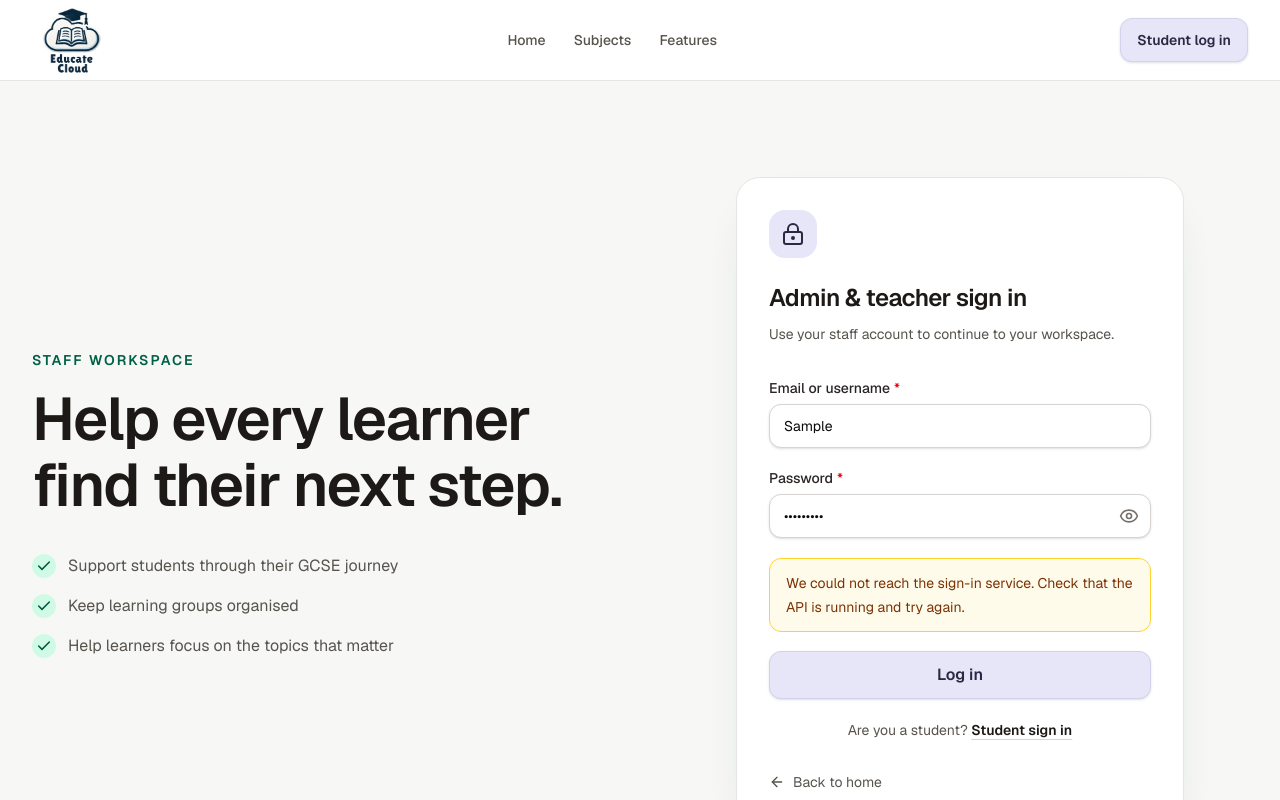
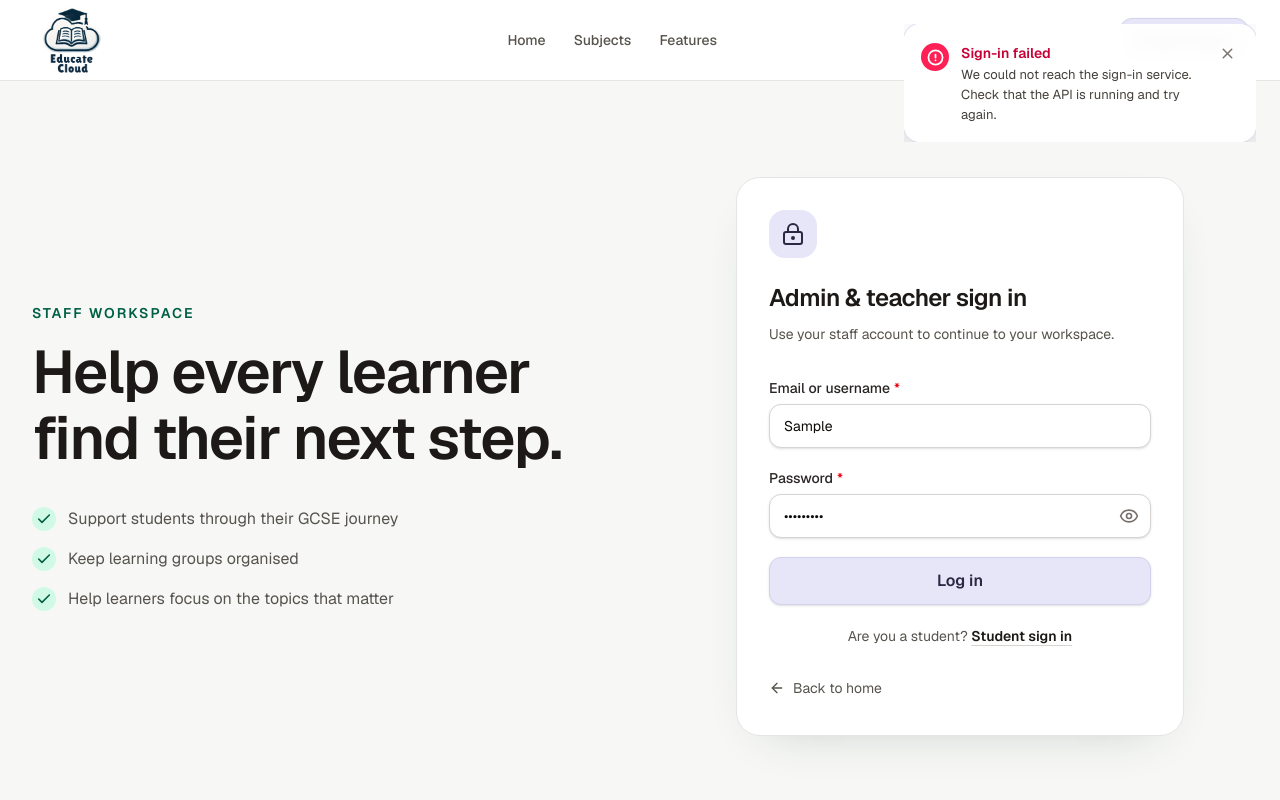
Before and after one commit to web-braindevlop/gcse_frontend, a Next.js app: page /login/staff in a window 1280 px wide. Both pictures are taken after typing "Sample", "Sample123" into the empty fields and a click on the button "Log in". Shown: the top 800 px of the page. Built offline with nearby package versions, Linux system fonts and the light colour scheme; no server answers.

Commit message:
feat(ui): add accessible toast notifications

```diff
--- a/src/app/layout.tsx
+++ b/src/app/layout.tsx
@@ -3,6 +3,7 @@ import type { ReactNode } from "react";
 import { Geist, Geist_Mono } from "next/font/google";
 import "./globals.css";
 import { MotionProvider } from "@/components/motion";
+import { ToastProvider } from "@/components/feedback";
 
 const geistSans = Geist({
   variable: "--font-geist-sans",
@@ -26,7 +27,9 @@ export default function RootLayout({ children }: { children: ReactNode }) {
       className={`${geistSans.variable} ${geistMono.variable} h-full antialiased`}
     >
       <body className="min-h-full flex flex-col">
-        <MotionProvider>{children}</MotionProvider>
+        <MotionProvider>
+          <ToastProvider>{children}</ToastProvider>
+        </MotionProvider>
       </body>
     </html>
   );
--- /dev/null
+++ b/src/components/feedback/index.ts
@@ -0,0 +1,2 @@
+export { ToastProvider, useToast } from "./toast";
+export type { ToastVariant } from "./toast";
--- /dev/null
+++ b/src/components/feedback/toast/index.ts
@@ -0,0 +1,2 @@
+export { ToastProvider, useToast } from "./toast-provider";
+export type { ToastVariant } from "./toast-provider";
--- /dev/null
+++ b/src/components/feedback/toast/toast-provider.tsx
@@ -0,0 +1,192 @@
+"use client";
+
+import {
+  createContext,
+  useCallback,
+  useContext,
+  useEffect,
+  useRef,
+  useState,
+  type ReactNode,
+} from "react";
+import { AnimatePresence, motion } from "motion/react";
+import { CircleAlert, CircleCheck, Info, TriangleAlert, X } from "lucide-react";
+
+export type ToastVariant = "error" | "success" | "warning" | "info";
+
+type ToastItem = {
+  id: number;
+  variant: ToastVariant;
+  title: string;
+  description?: string;
+  duration: number;
+};
+
+type ToastContextValue = {
+  showToast: (variant: ToastVariant, title: string, description?: string, duration?: number) => void;
+  dismissToast: (id: number) => void;
+  pauseToast: (id: number) => void;
+  resumeToast: (item: ToastItem) => void;
+};
+
+const ToastContext = createContext<ToastContextValue | null>(null);
+const MAX_VISIBLE_TOASTS = 4;
+const DEFAULT_DURATION = 5_000;
+
+export function ToastProvider({ children }: { children: ReactNode }) {
+  const [toasts, setToasts] = useState<ToastItem[]>([]);
+  const nextId = useRef(0);
+  const timers = useRef(new Map<number, ReturnType<typeof setTimeout>>());
+
+  const dismissToast = useCallback((id: number) => {
+    const timer = timers.current.get(id);
+    if (timer) clearTimeout(timer);
+    timers.current.delete(id);
+    setToasts((current) => current.filter((item) => item.id !== id));
+  }, []);
+
+  const pauseToast = useCallback((id: number) => {
+    const timer = timers.current.get(id);
+    if (timer) clearTimeout(timer);
+    timers.current.delete(id);
+  }, []);
+
+  const resumeToast = useCallback((item: ToastItem) => {
+    if (item.duration <= 0 || timers.current.has(item.id)) return;
+    timers.current.set(item.id, setTimeout(() => dismissToast(item.id), item.duration));
+  }, [dismissToast]);
+
+  const showToast = useCallback((variant: ToastVariant, title: string, description?: string, duration = DEFAULT_DURATION) => {
+    const item = { id: ++nextId.current, variant, title, description, duration };
+    setToasts((current) => {
+      const next = [...current, item];
+      const removed = next.splice(0, Math.max(0, next.length - MAX_VISIBLE_TOASTS));
+      for (const old of removed) {
+        const timer = timers.current.get(old.id);
+        if (timer) clearTimeout(timer);
+        timers.current.delete(old.id);
+      }
+      return next;
+    });
+    if (duration > 0) {
+      timers.current.set(item.id, setTimeout(() => dismissToast(item.id), duration));
+    }
+  }, [dismissToast]);
+
+  useEffect(() => () => {
+    for (const timer of timers.current.values()) clearTimeout(timer);
+    timers.current.clear();
+  }, []);
+
+  return (
+    <ToastContext.Provider value={{ showToast, dismissToast, pauseToast, resumeToast }}>
+      {children}
+      <ToastViewport
+        toasts={toasts}
+        dismissToast={dismissToast}
+        pauseToast={pauseToast}
+        resumeToast={resumeToast}
+      />
+    </ToastContext.Provider>
+  );
+}
+
+export function useToast() {
+  const context = useContext(ToastContext);
+  if (!context) throw new Error("useToast must be used within ToastProvider.");
+
+  return {
+    error: (title: string, description?: string, duration?: number) => context.showToast("error", title, description, duration),
+    success: (title: string, description?: string, duration?: number) => context.showToast("success", title, description, duration),
+    warning: (title: string, description?: string, duration?: number) => context.showToast("warning", title, description, duration),
+    info: (title: string, description?: string, duration?: number) => context.showToast("info", title, description, duration),
+  };
+}
+
+function ToastViewport({
+  toasts,
+  dismissToast,
+  pauseToast,
+  resumeToast,
+}: {
+  toasts: ToastItem[];
+  dismissToast: (id: number) => void;
+  pauseToast: (id: number) => void;
+  resumeToast: (item: ToastItem) => void;
+}) {
+  return (
+    <ol
+      aria-label="Notifications"
+      className="pointer-events-none fixed inset-x-4 top-4 z-[100] flex max-h-[calc(100dvh-2rem)] flex-col items-center gap-3 overflow-y-auto sm:inset-x-auto sm:right-6 sm:top-6 sm:w-[min(22rem,calc(100vw-3rem))] sm:items-stretch"
+    >
+      <AnimatePresence initial={false}>
+        {toasts.map((item) => (
+          <ToastCard
+            key={item.id}
+            item={item}
+            onDismiss={() => dismissToast(item.id)}
+            onMouseEnter={() => pauseToast(item.id)}
+            onMouseLeave={() => resumeToast(item)}
+            onFocus={() => pauseToast(item.id)}
+            onBlur={() => resumeToast(item)}
+          />
+        ))}
+      </AnimatePresence>
+    </ol>
+  );
+}
+
+function ToastCard({
+  item,
+  onDismiss,
+  ...timerEvents
+}: {
+  item: ToastItem;
+  onDismiss: () => void;
+  onMouseEnter: () => void;
+  onMouseLeave: () => void;
+  onFocus: () => void;
+  onBlur: () => void;
+}) {
+  const config = toastStyles[item.variant];
+  const Icon = config.icon;
+
+  return (
+    <motion.li
+      layout
+      role={item.variant === "error" ? "alert" : "status"}
+      initial={{ opacity: 0, y: -12, scale: 0.98 }}
+      animate={{ opacity: 1, y: 0, scale: 1 }}
+      exit={{ opacity: 0, y: -8, scale: 0.98 }}
+      transition={{ duration: 0.2, ease: "easeOut" }}
+      onMouseEnter={timerEvents.onMouseEnter}
+      onMouseLeave={timerEvents.onMouseLeave}
+      onFocus={timerEvents.onFocus}
+      onBlur={timerEvents.onBlur}
+      className="pointer-events-auto flex w-full items-start gap-3 rounded-2xl border border-white/80 bg-white/95 p-3.5 shadow-[0_12px_36px_rgba(34,42,77,0.15)] ring-1 ring-[#d9d9ef]/80 backdrop-blur sm:p-4"
+    >
+      <span aria-hidden="true" className={`mt-0.5 grid size-7 shrink-0 place-items-center rounded-full ${config.iconBackground}`}>
+        <Icon className="size-[17px]" strokeWidth={2.5} />
+      </span>
+      <span className="min-w-0 flex-1 pt-0.5">
+        <span className={`block text-sm font-semibold leading-5 ${config.titleColor}`}>{item.title}</span>
+        {item.description && <span className="mt-0.5 block text-[13px] leading-5 text-stone-700">{item.description}</span>}
+      </span>
+      <button
+        type="button"
+        aria-label={`Dismiss ${item.variant} notification`}
+        onClick={onDismiss}
+        className="-mr-1 -mt-1 grid size-8 shrink-0 place-items-center rounded-full text-stone-500 transition-colors hover:bg-stone-100 hover:text-stone-800 focus-visible:outline-none focus-visible:ring-2 focus-visible:ring-[#7777a6]"
+      >
+        <X aria-hidden="true" className="size-[17px]" />
+      </button>
+    </motion.li>
+  );
+}
+
+const toastStyles = {
+  error: { icon: CircleAlert, iconBackground: "bg-rose-500 text-white", titleColor: "text-rose-700" },
+  success: { icon: CircleCheck, iconBackground: "bg-emerald-500 text-white", titleColor: "text-emerald-700" },
+  warning: { icon: TriangleAlert, iconBackground: "bg-amber-400 text-white", titleColor: "text-amber-700" },
+  info: { icon: Info, iconBackground: "bg-blue-600 text-white", titleColor: "text-blue-700" },
+} satisfies Record<ToastVariant, { icon: typeof Info; iconBackground: string; titleColor: string }>;
--- a/src/features/auth/components/login-form.tsx
+++ b/src/features/auth/components/login-form.tsx
@@ -4,15 +4,16 @@ import { useState, type FormEvent } from "react";
 import { useRouter } from "next/navigation";
 import { EyeIcon, EyeOffIcon } from "@/components/common";
 import { Button, Input } from "@/components/ui";
+import { useToast } from "@/components/feedback";
 import { AuthRequestError, getCurrentUser, login, type LoginAudience } from "../services/auth.service";
 
 type FieldErrors = { identifier?: string; password?: string };
 
 export function LoginForm({ audience = "student" }: { audience?: LoginAudience }) {
   const router = useRouter();
+  const toast = useToast();
   const [errors, setErrors] = useState<FieldErrors>({});
   const [showPassword, setShowPassword] = useState(false);
-  const [notice, setNotice] = useState<string | null>(null);
   const [isSubmitting, setIsSubmitting] = useState(false);
 
   async function handleSubmit(event: FormEvent<HTMLFormElement>) {
@@ -28,7 +29,6 @@ export function LoginForm({ audience = "student" }: { audience?: LoginAudience }
     if (!password) nextErrors.password = "Enter your password.";
 
     setErrors(nextErrors);
-    setNotice(null);
     if (Object.keys(nextErrors).length > 0) return;
 
     setIsSubmitting(true);
@@ -38,9 +38,10 @@ export function LoginForm({ audience = "student" }: { audience?: LoginAudience }
       if (verifiedUser.id !== signedInUser.id || verifiedUser.role !== signedInUser.role) {
         throw new AuthRequestError("Your sign-in could not be verified. Please try again.", 401);
       }
+      toast.success("Welcome back", audience === "staff" ? "You’re signed in to your staff workspace." : "You’re signed in to your learning space.");
       router.replace(audience === "staff" ? "/staff/dashboard" : "/dashboard/overview");
     } catch (error) {
-      setNotice(error instanceof Error ? error.message : "We could not sign you in. Please try again.");
+      toast.error("Sign-in failed", error instanceof Error ? error.message : "We could not sign you in. Please try again.");
     } finally {
       setIsSubmitting(false);
     }
@@ -79,12 +80,6 @@ export function LoginForm({ audience = "student" }: { audience?: LoginAudience }
         }
       />
 
-      {notice && (
-        <p role="alert" className="rounded-xl border border-amber-300 bg-amber-50 px-4 py-3 text-sm leading-6 text-amber-900">
-          {notice}
-        </p>
-      )}
-
       <Button type="submit" variant="brand" size="lg" className="w-full" loading={isSubmitting}>
         {isSubmitting ? "Signing in..." : "Log in"}
       </Button>
--- a/src/features/dashboard/dashboard-page.tsx
+++ b/src/features/dashboard/dashboard-page.tsx
@@ -3,10 +3,12 @@
 import { useEffect, useState } from "react";
 import { useRouter } from "next/navigation";
 import { Button } from "@/components/ui";
+import { useToast } from "@/components/feedback";
 import { getCurrentUser, logout, type AuthUser } from "@/features/auth/services/auth.service";
 
 export default function DashboardPage() {
   const router = useRouter();
+  const toast = useToast();
   const [user, setUser] = useState<AuthUser | null>(null);
   const [message, setMessage] = useState("Loading your account...");
   const [isLoggingOut, setIsLoggingOut] = useState(false);
@@ -36,10 +38,10 @@ export default function DashboardPage() {
     setIsLoggingOut(true);
     try {
       await logout();
+      toast.success("Signed out", "You have been securely signed out.");
       router.replace("/login/student");
-      router.refresh();
     } catch (error) {
-      setMessage(error instanceof Error ? error.message : "We could not sign you out. Please try again.");
+      toast.error("Sign-out failed", error instanceof Error ? error.message : "We could not sign you out. Please try again.");
       setIsLoggingOut(false);
     }
   }
--- a/src/features/dashboard/staff-dashboard-page.tsx
+++ b/src/features/dashboard/staff-dashboard-page.tsx
@@ -4,6 +4,7 @@ import { useEffect, useState } from "react";
 import { useRouter } from "next/navigation";
 import { BookOpen, ShieldCheck, Sparkles } from "lucide-react";
 import { Button } from "@/components/ui";
+import { useToast } from "@/components/feedback";
 import { getCurrentUser, logout, type AuthUser } from "@/features/auth/services/auth.service";
 import { ContentManager } from "./components/content-manager";
 import { StaffSidebar, type StaffSection } from "./components/staff-sidebar";
@@ -11,6 +12,7 @@ import { StudentDirectory } from "./components/student-directory";
 
 export default function StaffDashboardPage() {
   const router = useRouter();
+  const toast = useToast();
   const [user, setUser] = useState<AuthUser | null>(null);
   const [message, setMessage] = useState("Loading your staff account...");
   const [isLoggingOut, setIsLoggingOut] = useState(false);
@@ -41,10 +43,10 @@ export default function StaffDashboardPage() {
     setIsLoggingOut(true);
     try {
       await logout();
+      toast.success("Signed out", "You have been securely signed out.");
       router.replace("/login/staff");
-      router.refresh();
     } catch (error) {
-      setMessage(error instanceof Error ? error.message : "We could not sign you out. Please try again.");
+      toast.error("Sign-out failed", error instanceof Error ? error.message : "We could not sign you out. Please try again.");
       setIsLoggingOut(false);
     }
   }
```
